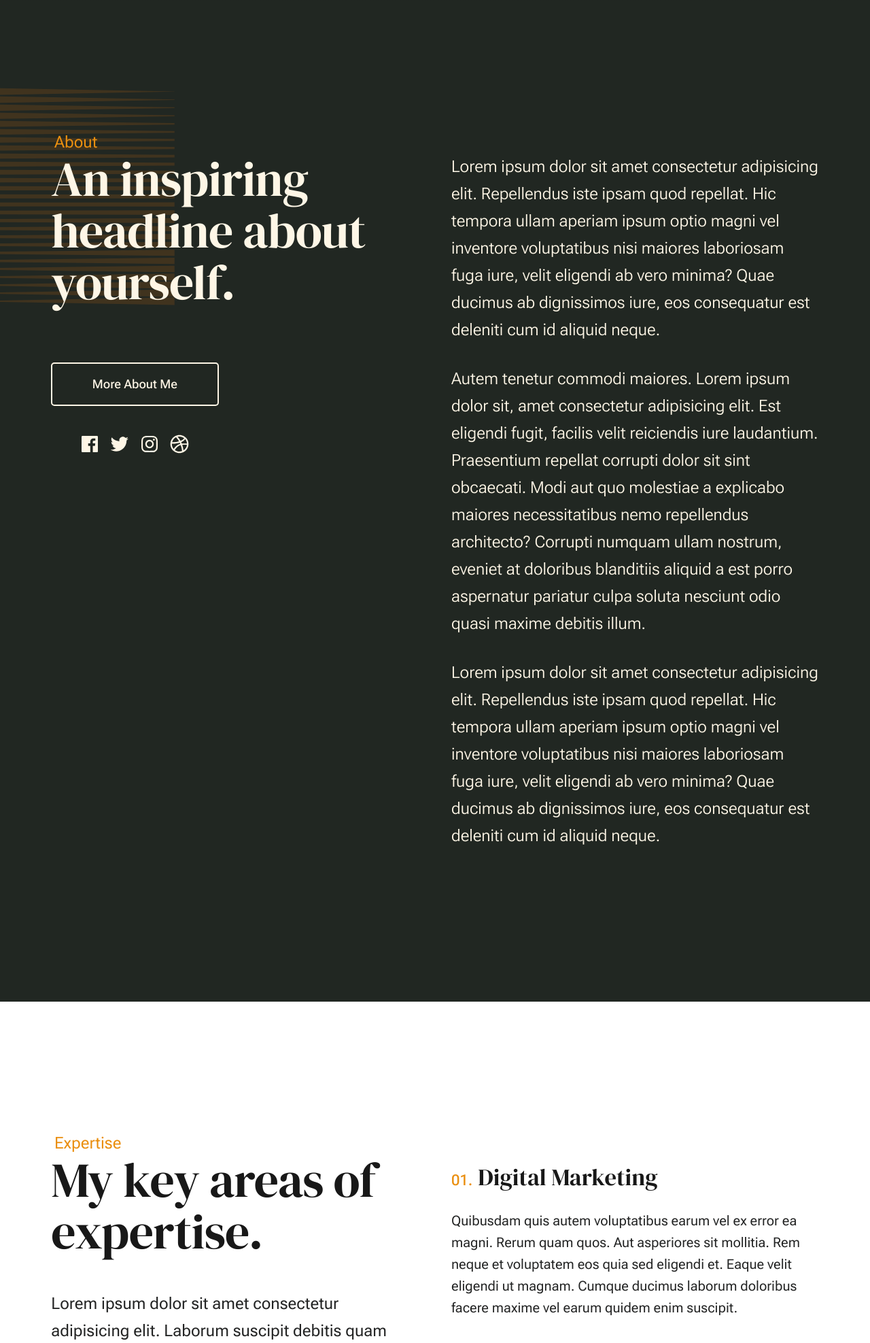
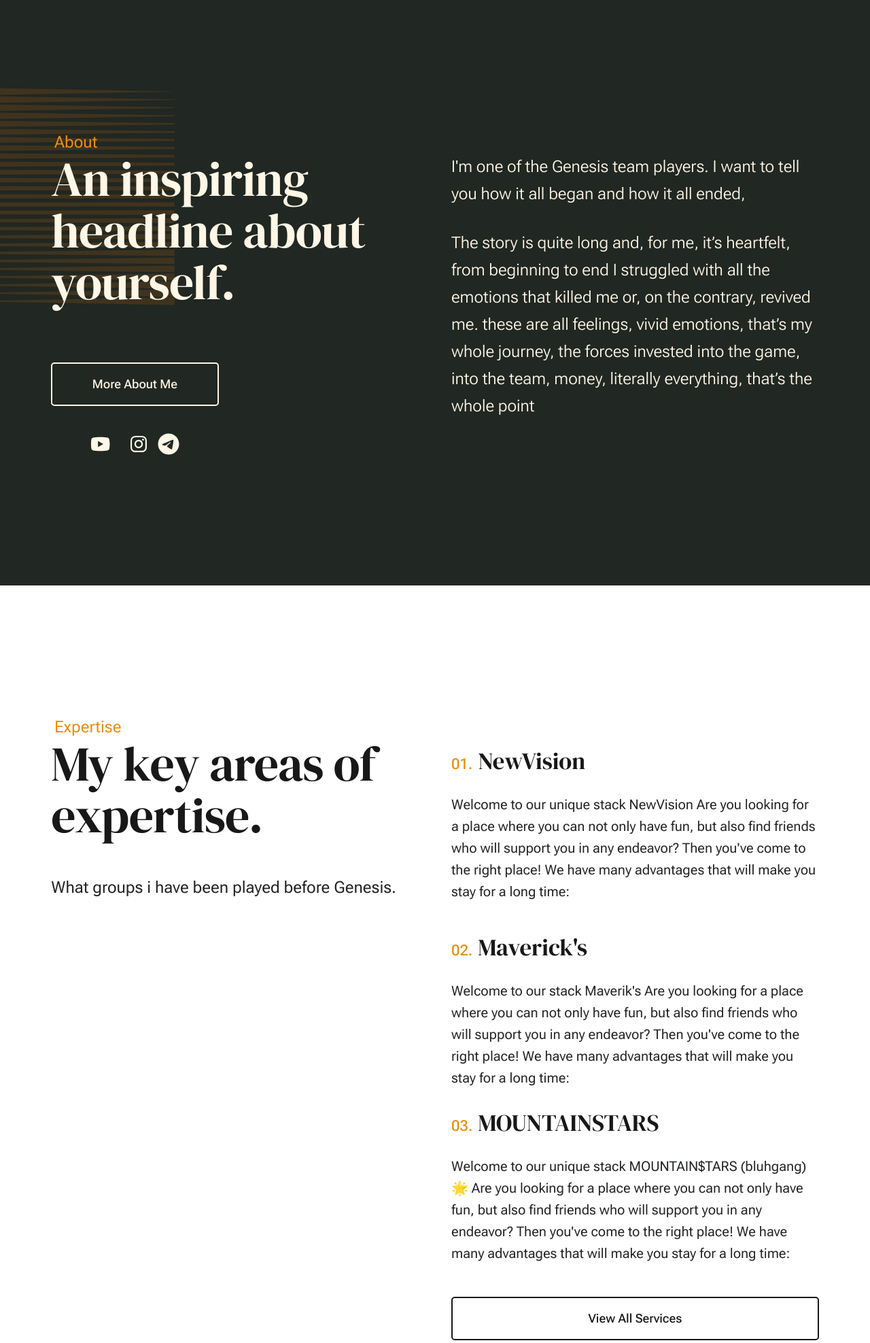
Before and after one commit to bulkaSMakom16/IT-STEP-Project, a Django app: page / in a window 1280 px wide. Shown: the part 863-2838 px from the top of the page at 68% size. Run offline with Django 5.2, Linux system fonts and the light colour scheme.

Commit message:
a bit of changes in index

```diff
--- a/itstep/templates/web/index.html
+++ b/itstep/templates/web/index.html
@@ -64,27 +64,14 @@
 
                         <div class="s-about__content-main grid-section-split__primary">
                             <p class="attention-getter">
-                            Lorem ipsum dolor sit amet consectetur adipisicing elit.
-                            Repellendus iste ipsam quod repellat. Hic tempora ullam aperiam
-                            ipsum optio magni vel inventore voluptatibus nisi maiores laboriosam
-                            fuga iure, velit eligendi ab vero minima? Quae ducimus ab dignissimos
-                            iure, eos consequatur est deleniti cum id aliquid neque.
+                                I'm one of the Genesis team players.
+                                I want to tell you how it all began and how it all ended,
                             </p>
 
                             <p class="attention-getter">
-                            Autem tenetur commodi maiores. Lorem ipsum dolor sit, amet consectetur adipisicing elit.
-                            Est eligendi fugit, facilis velit reiciendis iure laudantium. Praesentium repellat
-                            corrupti dolor sit sint obcaecati. Modi aut quo molestiae a explicabo maiores necessitatibus
-                            nemo repellendus architecto? Corrupti numquam ullam nostrum, eveniet at doloribus blanditiis
-                            aliquid a est porro aspernatur pariatur culpa soluta nesciunt odio quasi maxime debitis illum.
-                            </p>
-
-                            <p class="attention-getter">
-                            Lorem ipsum dolor sit amet consectetur adipisicing elit.
-                            Repellendus iste ipsam quod repellat. Hic tempora ullam aperiam
-                            ipsum optio magni vel inventore voluptatibus nisi maiores laboriosam
-                            fuga iure, velit eligendi ab vero minima? Quae ducimus ab dignissimos
-                            iure, eos consequatur est deleniti cum id aliquid neque.
+                                The story is quite long and, for me,
+                                it’s heartfelt, from beginning to end I struggled with all the emotions that killed me or, on the contrary, revived me.
+                               these are all feelings, vivid emotions, that’s my whole journey, the forces invested into the game, into the team, money, literally everything, that’s the whole point
                             </p>
                         </div> <!-- end s-about__content-main -->
 
@@ -93,16 +80,14 @@
 
                             <ul class="s-about__social social-list">
                                 <li>
-                                    <a href="#0">
-                                        <svg xmlns="http://www.w3.org/2000/svg" width="24" height="24" viewBox="0 0 24 24" style="fill:rgba(0, 0, 0, 1);transform:;-ms-filter:"><path d="M20,3H4C3.447,3,3,3.448,3,4v16c0,0.552,0.447,1,1,1h8.615v-6.96h-2.338v-2.725h2.338v-2c0-2.325,1.42-3.592,3.5-3.592 c0.699-0.002,1.399,0.034,2.095,0.107v2.42h-1.435c-1.128,0-1.348,0.538-1.348,1.325v1.735h2.697l-0.35,2.725h-2.348V21H20 c0.553,0,1-0.448,1-1V4C21,3.448,20.553,3,20,3z"></path></svg>
-                                        <span class="u-screen-reader-text">Facebook</span>
+                                    <a href="https://www.youtube.com/@impulseshvhh">
+                                        <svg xmlns="http://www.w3.org/2000/svg" x="0px" y="0px" width="100" height="100" viewBox="0 0 50 50">
+                                            <path d="M 44.898438 14.5 C 44.5 12.300781 42.601563 10.699219 40.398438 10.199219 C 37.101563 9.5 31 9 24.398438 9 C 17.800781 9 11.601563 9.5 8.300781 10.199219 C 6.101563 10.699219 4.199219 12.199219 3.800781 14.5 C 3.398438 17 3 20.5 3 25 C 3 29.5 3.398438 33 3.898438 35.5 C 4.300781 37.699219 6.199219 39.300781 8.398438 39.800781 C 11.898438 40.5 17.898438 41 24.5 41 C 31.101563 41 37.101563 40.5 40.601563 39.800781 C 42.800781 39.300781 44.699219 37.800781 45.101563 35.5 C 45.5 33 46 29.398438 46.101563 25 C 45.898438 20.5 45.398438 17 44.898438 14.5 Z M 19 32 L 19 18 L 31.199219 25 Z"></path>
+                                            </svg>
+                                        <span class="u-screen-reader-text">YouTube</span>
                                     </a>
                                 </li>
                                 <li>
-                                    <a href="#0">
-                                        <svg xmlns="http://www.w3.org/2000/svg" width="24" height="24" viewBox="0 0 24 24" style="fill:rgba(0, 0, 0, 1);transform:;-ms-filter:"><path d="M19.633,7.997c0.013,0.175,0.013,0.349,0.013,0.523c0,5.325-4.053,11.461-11.46,11.461c-2.282,0-4.402-0.661-6.186-1.809 c0.324,0.037,0.636,0.05,0.973,0.05c1.883,0,3.616-0.636,5.001-1.721c-1.771-0.037-3.255-1.197-3.767-2.793 c0.249,0.037,0.499,0.062,0.761,0.062c0.361,0,0.724-0.05,1.061-0.137c-1.847-0.374-3.23-1.995-3.23-3.953v-0.05 c0.537,0.299,1.16,0.486,1.82,0.511C3.534,9.419,2.823,8.184,2.823,6.787c0-0.748,0.199-1.434,0.548-2.032 c1.983,2.443,4.964,4.04,8.306,4.215c-0.062-0.3-0.1-0.611-0.1-0.923c0-2.22,1.796-4.028,4.028-4.028 c1.16,0,2.207,0.486,2.943,1.272c0.91-0.175,1.782-0.512,2.556-0.973c-0.299,0.935-0.936,1.721-1.771,2.22 c0.811-0.088,1.597-0.312,2.319-0.624C21.104,6.712,20.419,7.423,19.633,7.997z"></path></svg>
-                                        <span class="u-screen-reader-text">Twitter</span>
-                                    </a>
                                 </li>
                                 <li>
                                     <a href="#0">
@@ -112,8 +97,8 @@
                                 </li>
                                 <li>
                                     <a href="#0">
-                                        <svg xmlns="http://www.w3.org/2000/svg" width="24" height="24" viewBox="0 0 24 24" style="fill: rgba(0, 0, 0, 1);transform: ;msFilter:;"><path d="M20.66 6.98a9.932 9.932 0 0 0-3.641-3.64C15.486 2.447 13.813 2 12 2s-3.486.447-5.02 1.34c-1.533.893-2.747 2.107-3.64 3.64S2 10.187 2 12s.446 3.487 1.34 5.02a9.924 9.924 0 0 0 3.641 3.64C8.514 21.553 10.187 22 12 22s3.486-.447 5.02-1.34a9.932 9.932 0 0 0 3.641-3.64C21.554 15.487 22 13.813 22 12s-.446-3.487-1.34-5.02zM12 3.66c2 0 3.772.64 5.32 1.919-.92 1.174-2.286 2.14-4.1 2.9-1.002-1.813-2.088-3.327-3.261-4.54A7.715 7.715 0 0 1 12 3.66zM5.51 6.8a8.116 8.116 0 0 1 2.711-2.22c1.212 1.201 2.325 2.7 3.34 4.5-2 .6-4.114.9-6.341.9-.573 0-1.006-.013-1.3-.04A8.549 8.549 0 0 1 5.51 6.8zM3.66 12c0-.054.003-.12.01-.2.007-.08.01-.146.01-.2.254.014.641.02 1.161.02 2.666 0 5.146-.367 7.439-1.1.187.373.381.793.58 1.26-1.32.293-2.674 1.006-4.061 2.14S6.4 16.247 5.76 17.5c-1.4-1.587-2.1-3.42-2.1-5.5zM12 20.34c-1.894 0-3.594-.587-5.101-1.759.601-1.187 1.524-2.322 2.771-3.401 1.246-1.08 2.483-1.753 3.71-2.02a29.441 29.441 0 0 1 1.56 6.62 8.166 8.166 0 0 1-2.94.56zm7.08-3.96a8.351 8.351 0 0 1-2.58 2.621c-.24-2.08-.7-4.107-1.379-6.081.932-.066 1.765-.1 2.5-.1.799 0 1.686.034 2.659.1a8.098 8.098 0 0 1-1.2 3.46zm-1.24-5c-1.16 0-2.233.047-3.22.14a27.053 27.053 0 0 0-.68-1.62c2.066-.906 3.532-2.006 4.399-3.3 1.2 1.414 1.854 3.027 1.96 4.84-.812-.04-1.632-.06-2.459-.06z"></path></svg>
-                                        <span class="u-screen-reader-text">Dribbble</span>
+                                        <svg xmlns="http://www.w3.org/2000/svg" viewBox="0 0 496 512"><!--!Font Awesome Free 6.6.0 by @fontawesome - https://fontawesome.com License - https://fontawesome.com/license/free Copyright 2024 Fonticons, Inc.--><path d="M248 8C111 8 0 119 0 256S111 504 248 504 496 393 496 256 385 8 248 8zM363 176.7c-3.7 39.2-19.9 134.4-28.1 178.3-3.5 18.6-10.3 24.8-16.9 25.4-14.4 1.3-25.3-9.5-39.3-18.7-21.8-14.3-34.2-23.2-55.3-37.2-24.5-16.1-8.6-25 5.3-39.5 3.7-3.8 67.1-61.5 68.3-66.7 .2-.7 .3-3.1-1.2-4.4s-3.6-.8-5.1-.5q-3.3 .7-104.6 69.1-14.8 10.2-26.9 9.9c-8.9-.2-25.9-5-38.6-9.1-15.5-5-27.9-7.7-26.8-16.3q.8-6.7 18.5-13.7 108.4-47.2 144.6-62.3c68.9-28.6 83.2-33.6 92.5-33.8 2.1 0 6.6 .5 9.6 2.9a10.5 10.5 0 0 1 3.5 6.7A43.8 43.8 0 0 1 363 176.7z"/></svg>
+                                        <span class="u-screen-reader-text">Telegram</span>
                                     </a>
                                 </li>
                             </ul> <!-- end s-footer__social -->
@@ -138,7 +123,7 @@
                             </h2>
 
                             <p class="lead">
-                            Lorem ipsum dolor sit amet consectetur adipisicing elit. Laborum suscipit debitis quam dignissimos veritatis atque pariatur magnam obcaecati fugit reprehenderit vel numquam facere esse est deserunt, perferendis commodi voluptatem similique.
+                            What groups i have been played before Genesis.
                             </p>
                         </div> <!-- end section-header -->
 
@@ -147,49 +132,36 @@
                             <div class="grid-list-items list-items show-ctr">
                                 <div class="grid-list-items__item list-items__item">
                                     <div class="grid-list-items__title list-items__item-header">
-                                        <h3 class="list-items__item-title">Digital Marketing</h3>
+                                        <h3 class="list-items__item-title">NewVision</h3>
                                     </div>
                                     <div class="grid-list-items__text list-items__item-text">
                                         <p>
-                                        Quibusdam quis autem voluptatibus earum vel ex error ea magni. Rerum quam quos. Aut asperiores
-                                        sit mollitia. Rem neque et voluptatem eos quia sed eligendi et. Eaque velit eligendi ut
-                                        magnam. Cumque ducimus laborum doloribus facere maxime vel earum quidem enim suscipit.
+                                            Welcome to our unique stack NewVision
+                                            Are you looking for a place where you can not only have fun, but also find friends who will support you
+                                            in any endeavor? Then you've come to the right place!
+                                             We have many advantages that will make you stay for a long time:
                                         </p>
                                     </div>
                                 </div> <!-- list-item -->
                                 <div class="grid-list-items__item list-items__item">
                                     <div class="grid-list-items__title list-items__item-header">
-                                        <h3 class="list-items__item-title">Project Management</h3>
+                                        <h3 class="list-items__item-title">Maverick's</h3>
                                     </div>
                                     <div class="grid-list-items__text list-items__item-text">
                                         <p>
-                                        Rerum quam quos. Quibusdam quis autem voluptatibus earum vel ex error ea magni. Aut asperiores
-                                        sit mollitia. Rem neque et voluptatem eos quia sed eligendi et. Eaque velit eligendi ut
-                                        magnam. Cumque ducimus laborum doloribus facere maxime vel earum quidem enim suscipit.
-                                        </p>
+                                            Welcome to our stack Maverik's
+                                            Are you looking for a place where you can not only have fun, but also find friends who will support you
+                                            in any endeavor? Then you've come to the right place!
+                                             We have many advantages that will make you stay for a long time:
                                     </div>
-                                </div> <!-- list-expertise__item -->
                                 <div class="grid-list-items__item list-items__item">
                                     <div class="grid-list-items__title list-items__item-header">
-                                        <h3 class="list-items__item-title">Content Marketing</h3>
+                                        <h3 class="list-items__item-title">MOUNTAINSTARS</h3>
                                     </div>
                                     <div class="grid-list-items__text list-items__item-text">
                                         <p>
-                                        Eaque velit eligend. iQuibusdam quis autem voluptatibus earum vel ex error ea magni.
-                                        Rerum quam quos. Aut asperiores sit mollitia. Rem neque et voluptatem eos quia sed eligendi et.
-                                        Eaque velit eligendi ut magnam. Cumque ducimus laborum doloribus facere maxime vel earum quidem enim suscipit.
-                                        </p>
-                                    </div>
-                                </div> <!-- list-expertise__item -->
-                                <div class="grid-list-items__item list-items__item">
-                                    <div class="grid-list-items__title list-items__item-header">
-                                        <h3 class="list-items__item-title">Research & Discovery</h3>
-                                    </div>
-                                    <div class="grid-list-items__text list-items__item-text">
-                                        <p>
-                                        Quibusdam quis autem voluptatibus earum vel ex error ea magni. Rerum quam quos. Aut asperiores
-                                        sit mollitia. Rem neque et voluptatem eos quia sed eligendi et. Eaque velit eligendi ut
-                                        magnam. Cumque ducimus laborum doloribus facere maxime vel earum quidem enim suscipit.
+                                            Welcome to our unique stack MOUNTAIN$TARS (bluhgang) 🌟
+                                            Are you looking for a place where you can not only have fun, but also find friends who will support you in any endeavor? Then you've come to the right place! We have many advantages that will make you stay for a long time:
                                         </p>
                                     </div>
                                 </div> <!-- list-expertise__item -->
```
Also changed, not shown: itstep/static/web/images/clients/2.jpg (added), itstep/static/web/images/clients/3.svg (added), 5 other files.
